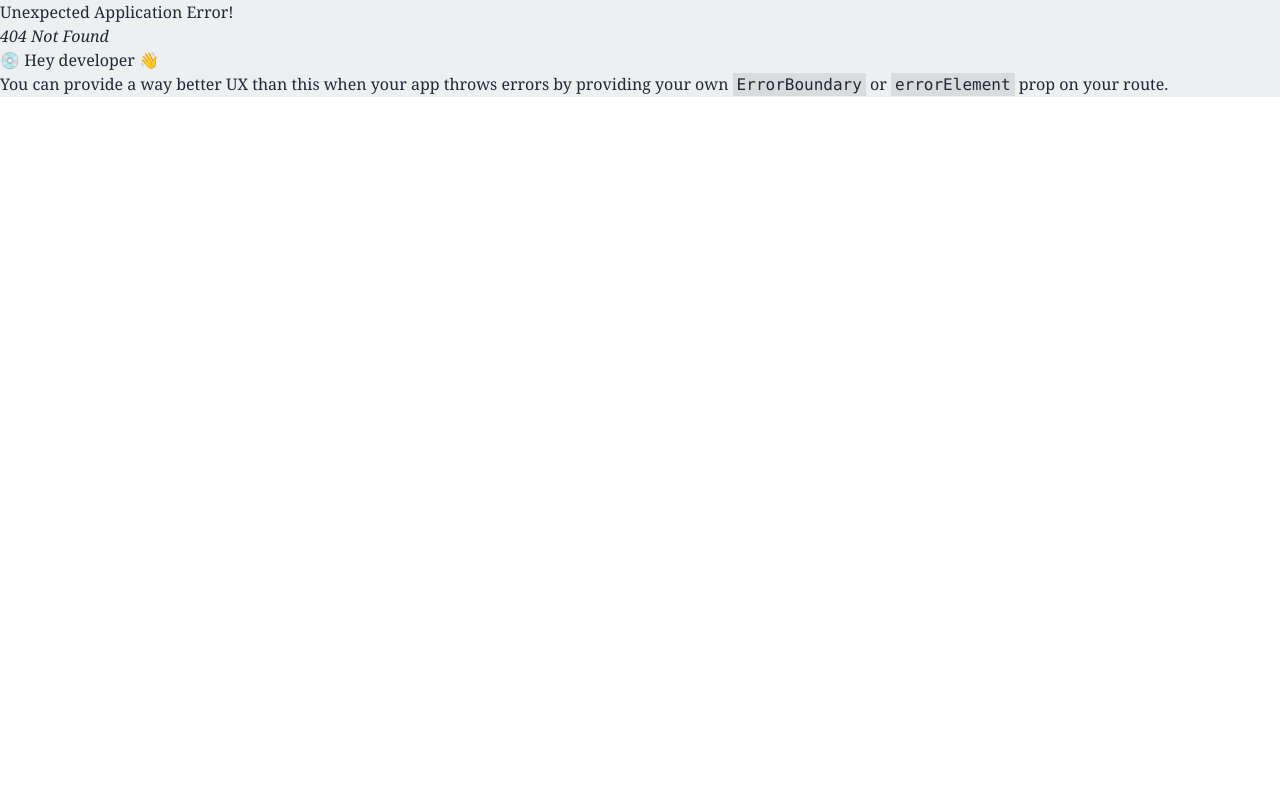
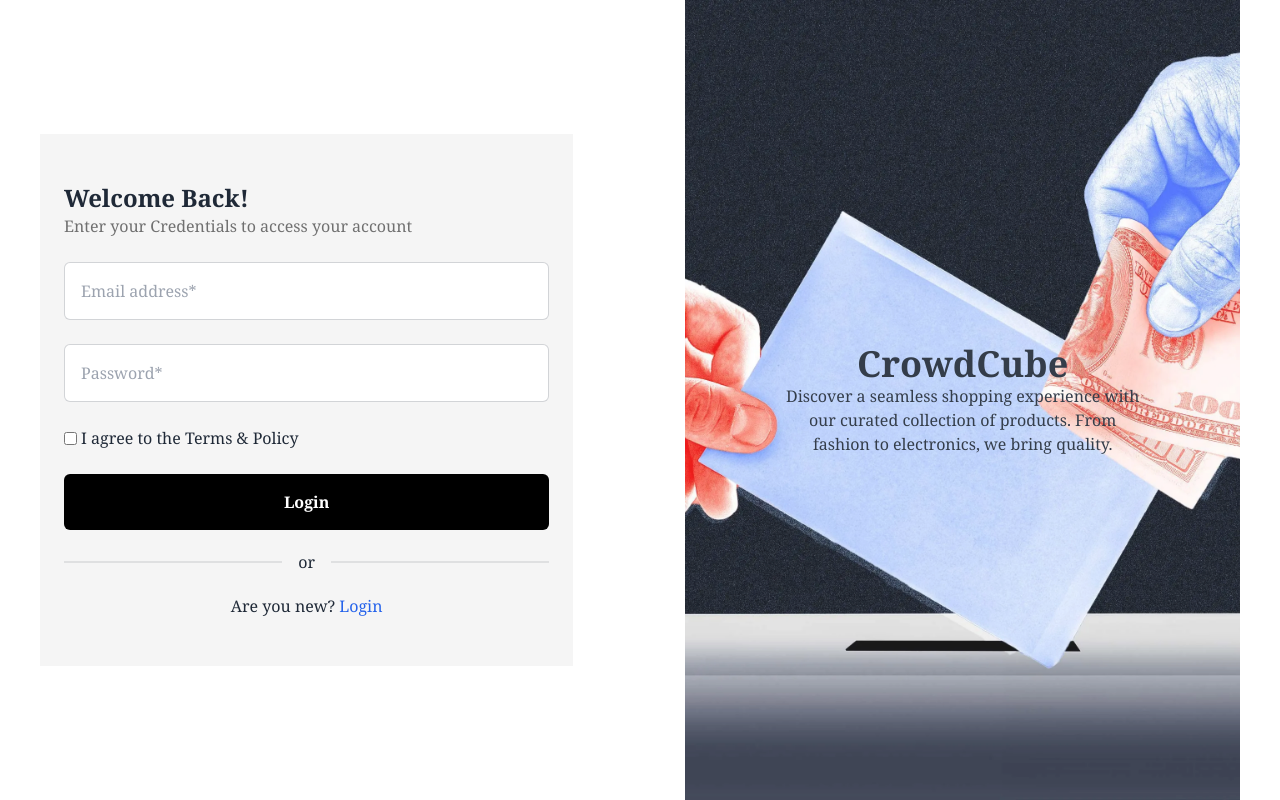
Before and after one commit to HabiburRahman02/a10_fund_web_client, a React (Vite) app: page /login in a window 1280 px wide. Before the commit this address had no page. Built offline with nearby package versions, Linux system fonts and the light colour scheme.

Commit message:
login page added

```diff
--- a/src/Routes/Router.jsx
+++ b/src/Routes/Router.jsx
@@ -2,6 +2,7 @@
 import Main from "../layout/MAin";
 import Home from "../pages/Home/Home/Home";
 import AllCampaign from "../pages/AllCampaign/AllCampaign";
+import Login from "../pages/Login/Login";
 
 const router = createBrowserRouter([
     {
@@ -17,6 +18,10 @@
                 element: <AllCampaign></AllCampaign>,
                 loader: () => fetch('/allCampaign.json')
             },
+            {
+                path: '/login',
+                element: <Login></Login>,
+            },
         ]
     },
 ]);
--- a/src/layout/Main.jsx
+++ b/src/layout/Main.jsx
@@ -1,12 +1,14 @@
-import { Outlet } from "react-router-dom";
+import { Outlet, useLocation } from "react-router-dom";
 import Navbar from "../pages/Shared/Navbar/Navbar";
 import Footer from "../pages/Shared/Footer/Footer";
 
 const Main = () => {
+    const location = useLocation();
+    const notShow = location.pathname.includes('/login') || location.pathname.includes('/register')
     return (
         <div>
             <div className="">
-                <Navbar></Navbar>
+                {notShow || <Navbar></Navbar>}
             </div>
 
             <div className="">
@@ -14,7 +16,7 @@
             </div>
 
             <div>
-                <Footer></Footer>
+                {notShow || <Footer></Footer>}
             </div>
         </div>
     );
--- a/src/main.jsx
+++ b/src/main.jsx
@@ -6,7 +6,7 @@
 
 createRoot(document.getElementById('root')).render(
   <StrictMode>
-    <div className='bg-[#ecf0f1]'>
+    <div >
       <RouterProvider router={router}> </RouterProvider>
     </div>
   </StrictMode>,
--- a/src/pages/AllCampaign/AllCampaign.jsx
+++ b/src/pages/AllCampaign/AllCampaign.jsx
@@ -6,7 +6,8 @@
     const campaigns = useLoaderData();
     // console.log(campaigns);
     return (
-        <div className="py-40 max-w-[1200px] mx-auto">
+        <div className="bg-[#ecf0f1]">
+            <div className="py-40 max-w-[1200px] mx-auto ">
                 <Heading title="All Running Campaigns"></Heading>
                 <div className="grid grid-cols-1 md:grid-cols-3 lg:grid-cols-4 gap-6">
                     {
@@ -17,6 +18,7 @@
                     }
                 </div>
             </div>
+        </div>
     );
 };
 
--- a/src/pages/Home/Home/Home.jsx
+++ b/src/pages/Home/Home/Home.jsx
@@ -5,7 +5,7 @@
     return (
         <div>
             <Banner></Banner>
-            <div className="max-w-[1200px] mx-auto">
+            <div className="max-w-[1200px] mx-auto bg-[#ecf0f1]" >
             </div>
         </div>
     );
--- /dev/null
+++ b/src/pages/Login/Login.jsx
@@ -0,0 +1,58 @@
+
+import { Link } from 'react-router-dom';
+import bgImg from '../../assets/login/login-2.webp'
+
+
+const Login = () => {
+
+    // const handleSignIn = e => {
+    //     e.preventDefault();
+    //     const form = e.target;
+
+    //     const email = form.email.value;
+    //     const password = form.password.value;
+    //     const checked = form.checked.checked;
+    //     const user = { email, password, checked }
+    //     console.log(user)
+    // }
+
+    return (
+        <div className='md:flex gap-28 max-w-[1200px] mx-auto' >
+            <div className='md:w-1/2 md:flex items-center justify-center'>
+                <form className="bg-[#F5F5F5] px-6 py-12 space-y-6 w-full">
+                    <div>
+                        <h6 className='font-bold text-2xl'>Welcome Back!</h6>
+                        <p className='text-[#707070] font-medium'>Enter your Credentials to access your account</p>
+                    </div>
+                    <div className="form-control">
+                        <input type="email" name='email' placeholder="Email address*" className="input rounded-md py-7 input-bordered" required />
+                    </div>
+                    <div className="form-control">
+                        <input type="password" name='password' placeholder="Password*" className="input rounded-md py-7 input-bordered" required />
+                    </div>
+                    <div className='flex items-center gap-1'>
+                        <input type="checkbox" name="checked" id="" />
+                        <p className='font-medium'>I agree to the Terms & Policy</p>
+                    </div>
+                    <div>
+                        <button className="w-full py-4 rounded-md font-semibold bg-[#000000] text-white">Login</button>
+                    </div>
+                    <div className="divider">or </div>
+                    {/* <SocialIcon></SocialIcon> */}
+                    <div>
+                        <p className='font-medium text-center'>Are you new? <Link className='text-blue-600' to='/signup'>Login</Link></p>
+                    </div>
+                </form>
+            </div>
+            <div className='md:w-1/2 h-screen flex items-center text-center bg-cover bg-center p-24 opacity-90' style={{ backgroundImage: `url(${bgImg})` }}>
+                <div>
+
+                    <h3 className='text-4xl font-bold'>CrowdCube</h3>
+                    <p className='font-medium'>Discover a seamless shopping experience with our curated collection of products. From fashion to electronics, we bring quality.</p>
+                </div>
+            </div>
+        </div>
+    );
+};
+
+export default Login;
--- /dev/null
+++ b/src/pages/Register/Register.jsx
@@ -0,0 +1,11 @@
+import React from 'react';
+
+const Register = () => {
+    return (
+        <div>
+
+        </div>
+    );
+};
+
+export default Register;
```
Also changed, not shown: src/assets/login/login-2.webp (added), src/assets/login/login.jpg (added). Lines whose indentation alone changed are shown as unchanged.
